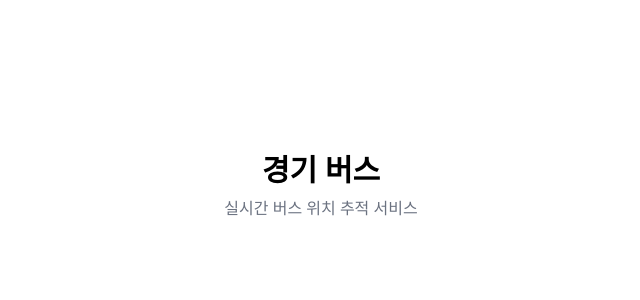
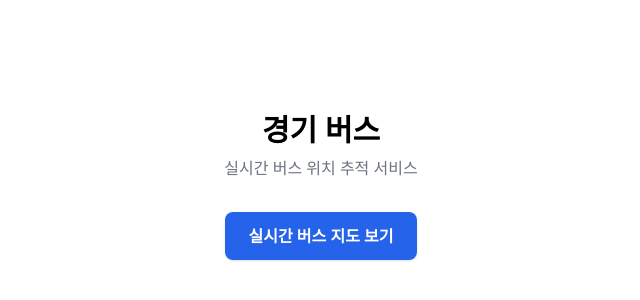
Before and after one commit to codettk/bogugot-bus-app, a Next.js app in the folder apps/web/: page / in a window 1280 px wide. Shown: the part 214-514 px from the top of the page, without its empty margins (319-959 px from the left). Built offline with nearby package versions, Linux system fonts and the light colour scheme.

Commit message:
feat: 메인 페이지에 실시간 버스 지도(/map) 진입 링크 추가

```diff
--- a/apps/web/app/page.tsx
+++ b/apps/web/app/page.tsx
@@ -1,8 +1,16 @@
+import Link from 'next/link'
+
 export default function Home() {
   return (
     <main className="flex min-h-screen flex-col items-center justify-center p-8">
       <h1 className="text-3xl font-bold">경기 버스</h1>
       <p className="mt-2 text-gray-500">실시간 버스 위치 추적 서비스</p>
+      <Link
+        href="/map"
+        className="mt-8 rounded-lg bg-blue-600 px-6 py-3 text-base font-semibold text-white shadow transition-colors hover:bg-blue-700 focus:outline-none focus:ring-2 focus:ring-blue-400"
+      >
+        실시간 버스 지도 보기
+      </Link>
     </main>
   )
 }
```
